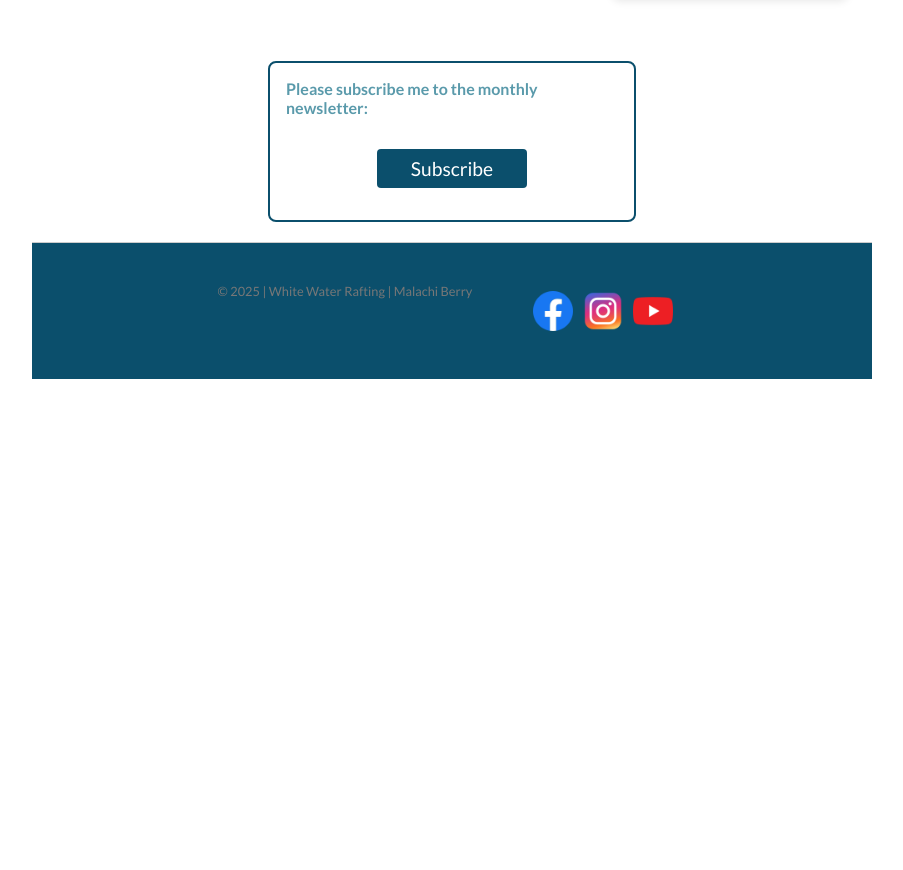
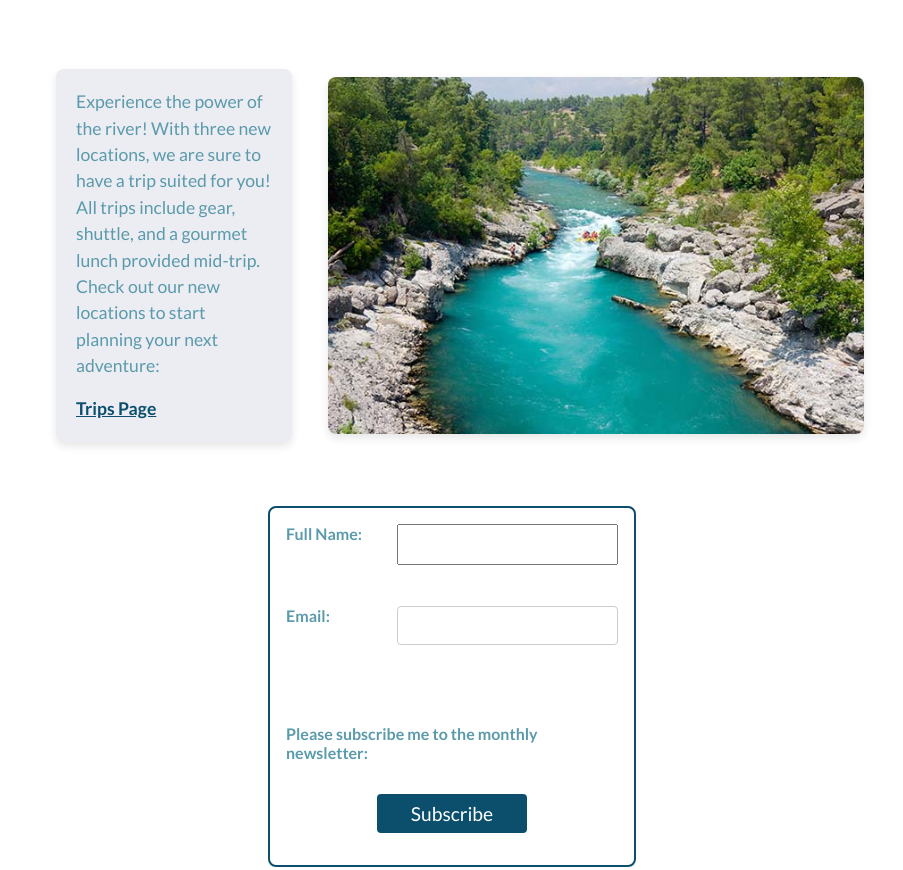
Before and after one commit to mberry-byu/wdd130, a plain HTML site: page wwr/index.html in a window 1280 px wide. Shown: the part 1055-1925 px from the top of the page, without its empty margins (188-1091 px from the left). Before the commit the page ends 1434 px from the top, so only its background shows below. Drawn offline with Linux system fonts and the light colour scheme.

Commit message:
home page

```diff
--- a/wwr/index.html
+++ b/wwr/index.html
@@ -3,8 +3,8 @@
 <head>
     <meta charset="UTF-8">
     <meta name="viewport" content="width=device-width, initial-scale=1.0">
-    <title>Home Page</title>
-    <meta name="description" content="Home Page">
+    <title>White Water Rafting Home Page</title>
+    <meta name="description" content="White Water Rafting Home Page">
     <meta name="author" content="Malachi Berry">
     <link rel="stylesheet" href="styles/rafting.css">
     <link rel="preconnect" href="https://fonts.googleapis.com">
@@ -31,14 +31,29 @@
         </div>
             <section class="call-to-action">
                 <img src="images/adventure04.jpg" alt="Rafting Adventure" width="300">
-                <p>Join us on exciting adventures going down the twists and turns of some of the most iconic rivers of the Southwest! From first timers to veterans, we have something for everyone. <a href="trips.html">Sign up for our newsletter</a> and stay up to date with the latest excitement!</p>
+                <p>Join us on exciting adventures going down the twists and turns of some of the most iconic rivers of the Southwest! From first timers to veterans, we have something for everyone. Stay up to date with the latest excitement by signing up for our newsletter down below!</p>
+            </section>
+            <section class="call-to-action reversed">
+                <img src="images/adventure05.jpg" alt="Second Adventure" width="300">
+                <p>Experience the power of the river! With three new locations, we are sure to have a trip suited for you! All trips include gear, shuttle, and a gourmet lunch provided mid-trip. Check out our new locations to start planning your next adventure: <a href="trips.html">Trips Page</a></p>
             </section>
             <form class="newsletter">
                 <fieldset>
+                    <div class="newsletter-row">
+                    <div class="newsletter-item column2">
+                        <label for="fullname">Full Name:</label>
+                        <input type="text" id="fullname" name="fullname" required>
+                    </div>
+                    <div class="newsletter-item column2">
+                        <label for="useremail">Email:</label>
+                        <input type="email" id="useremail" name="useremail" required>
+                    </div>
+                    </div>
                     <label for="newsletter">Please subscribe me to the monthly newsletter:</label>
                     <button type="submit">Subscribe</button>
                 </fieldset>
             </form>
+        </div>
     </main>
     <footer>
         <p>&copy; 2025 | White Water Rafting | Malachi Berry</p>
--- a/wwr/styles/rafting.css
+++ b/wwr/styles/rafting.css
@@ -605,3 +605,7 @@ call-to-action {
   color: #66788a;
   line-height: 2;
 }
+
+.call-to-action.reversed {
+  flex-direction: row-reverse; /* image right, content left */
+}
```
